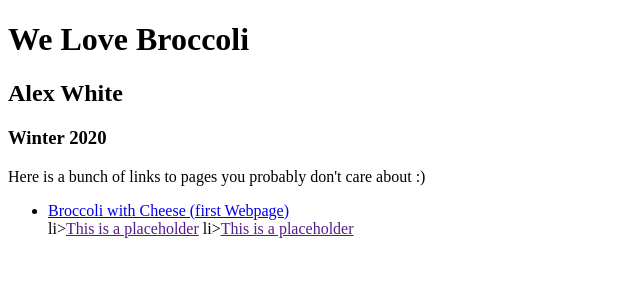
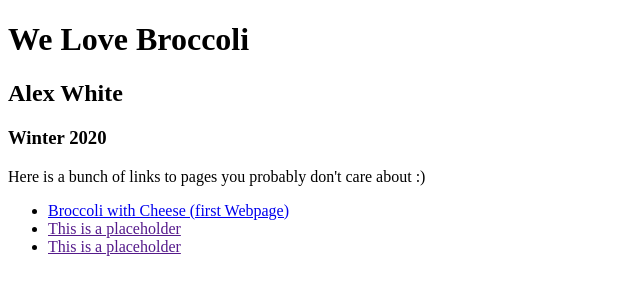
Before and after one commit to BroccoliRules/ABTL.github.io, a plain HTML site: page index.html in a window 1280 px wide. Shown: the whole page, without its empty margins (0-640 px from the left). Drawn offline with Linux system fonts and the light colour scheme.

Commit message:
Update index.html

```diff
--- a/index.html
+++ b/index.html
@@ -15,8 +15,8 @@
 <ul>
 
 <li><a href="Websote.html">Broccoli with Cheese (first Webpage)</a></li>
-li><a href="">This is a placeholder</a></li>
-li><a href="">This is a placeholder</a></li>
+<li><a href="">This is a placeholder</a></li>
+<li><a href="">This is a placeholder</a></li>
 
 </ul>
 
```
